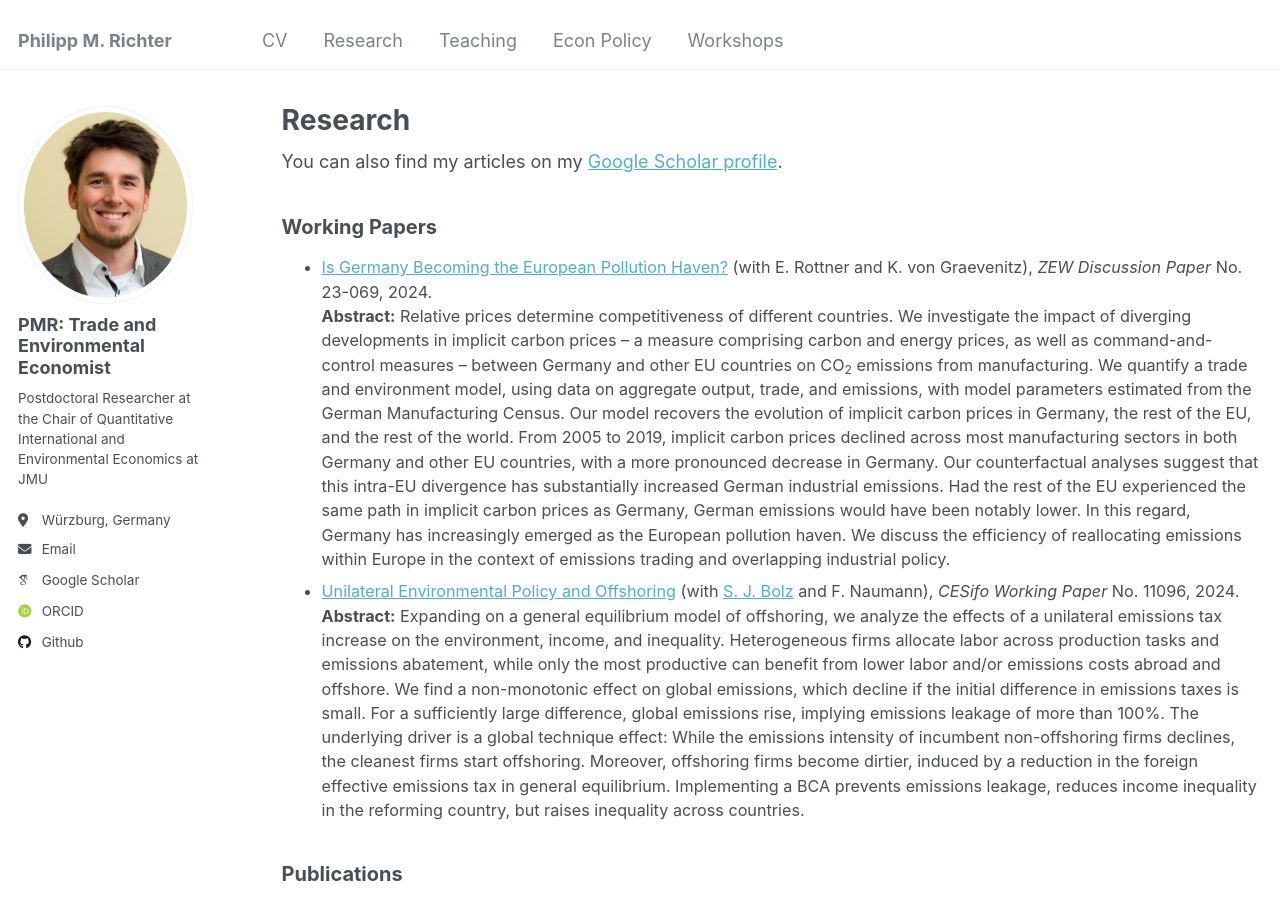
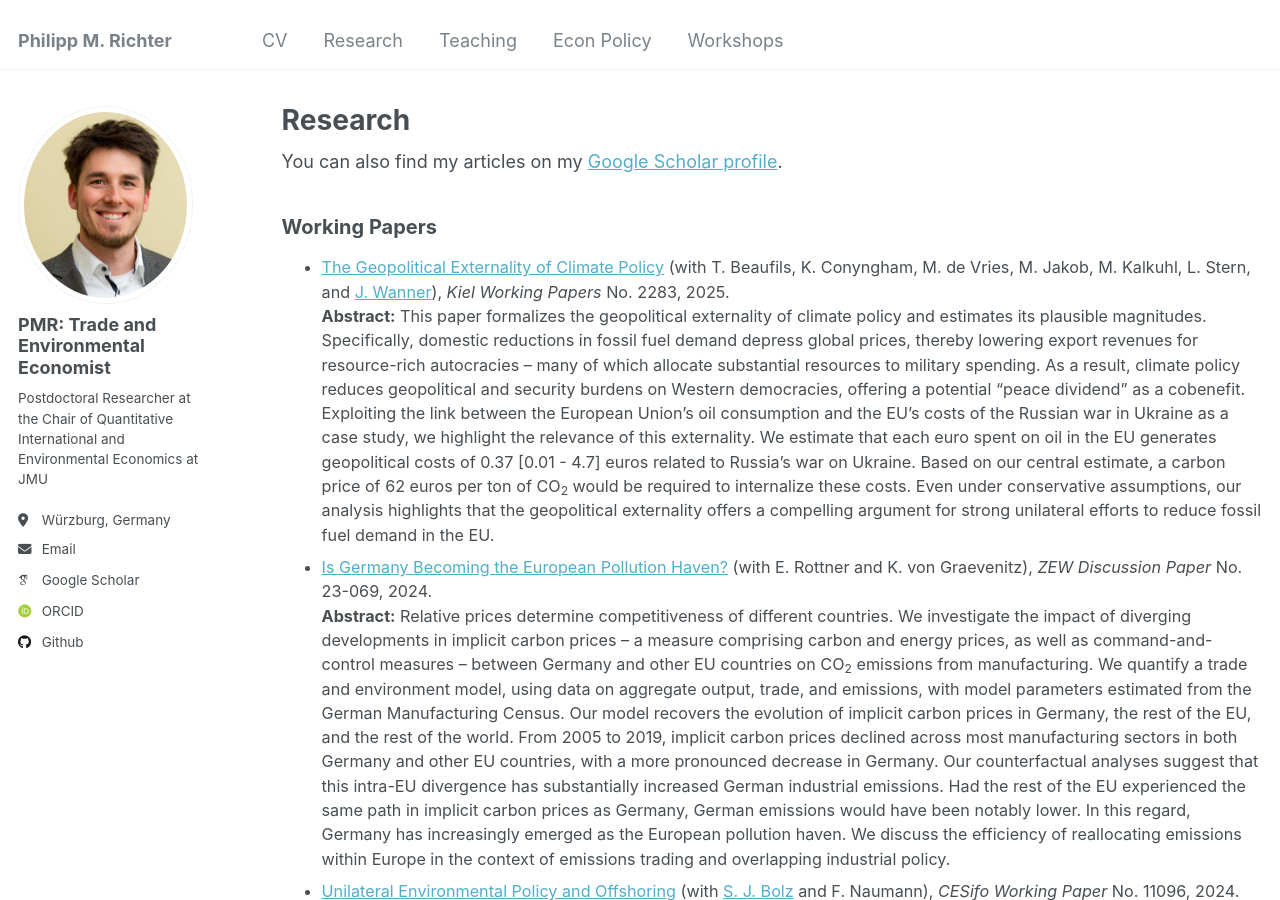
Before and after one commit to PhMRichter/PhMRichter.github.io, a Jekyll site: the page built from _pages/research.html, in a window 1280 px wide and 900 px high. Built offline with Jekyll 4.4.1, drawn with Linux system fonts in a browser that asks for light colours; some web fonts are replaced; some of the changed text lies outside the part shown.

Commit message:
Update research.html

```diff
--- a/_pages/research.html
+++ b/_pages/research.html
@@ -12,6 +12,15 @@ author_profile: true
 <h2 style="font-size: 20px;">Working Papers</h2>
 
 <ul  style="font-size: 0.9em;">
+   <li>
+    <a href="https://www.ifw-kiel.de/publications/the-geopolitical-externality-of-climate-policy-34002/" target="_blank">
+     The Geopolitical Externality of Climate Policy</a> (with T. Beaufils, K. Conyngham, M. de Vries, M. Jakob, M. Kalkuhl, L. Stern, and <a href="http://joschkawanner.de" target="_blank">J. Wanner</a>), <i>Kiel Working Papers</i> No. 2283, 2025. <br> <b>Abstract:</b>
+     This paper formalizes the geopolitical externality of climate policy and estimates its plausible magnitudes. Specifically, domestic reductions in fossil fuel demand depress global prices, thereby lowering export revenues for resource-rich autocracies – many of which allocate
+     substantial resources to military spending. As a result, climate policy reduces geopolitical and security burdens on Western democracies, offering a potential “peace dividend” as a cobenefit. Exploiting the link between the European Union’s oil consumption and the EU’s costs of the
+     Russian war in Ukraine as a case study, we highlight the relevance of this externality. We estimate that each euro spent on oil in the EU generates geopolitical costs of 0.37 [0.01 - 4.7] euros related to Russia’s war on Ukraine.
+     Based on our central estimate, a carbon price of 62 euros per ton of CO<sub>2</sub> would be required to internalize these costs. Even under conservative assumptions, our analysis highlights that the geopolitical externality offers a compelling argument for strong unilateral efforts
+     to reduce fossil fuel demand in the EU.
+    </li>
   <li>
     <a href="https://ftp.zew.de/pub/zew-docs/dp/dp23069.pdf" target="_blank">
      Is Germany Becoming the European Pollution Haven?</a> (with E. Rottner and K. von Graevenitz), <i>ZEW Discussion Paper</i> No. 23-069, 2024. <br> <b>Abstract:</b> Relative prices determine competitiveness of different countries. We investigate the impact
@@ -115,10 +124,6 @@ author_profile: true
    Unilateral Trade Policy and its Distributional Effects (with M. Kohl)
   </li>
   <li>
-   The Geopolitical Externality of Climate Policy (with T. Beaufils, K. Conyngham, M. de Vries,
-M. Jakob, M. Kalkuhl, L. Stern, and <a href="http://joschkawanner.de" target="_blank">J. Wanner</a>)
-  </li>
-  <li>
    Redistributing Emission Tax Revenues: The Impact on Occupational Choice Decisions
   </li>
   <li>
```
